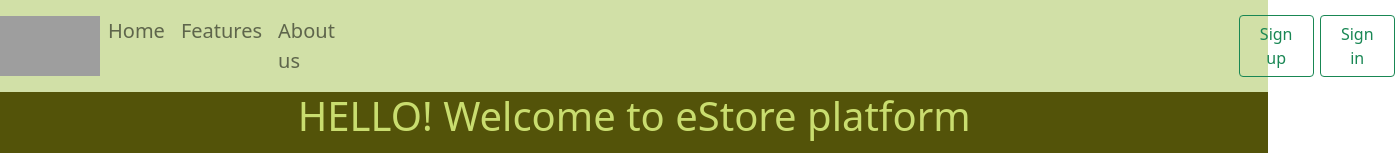
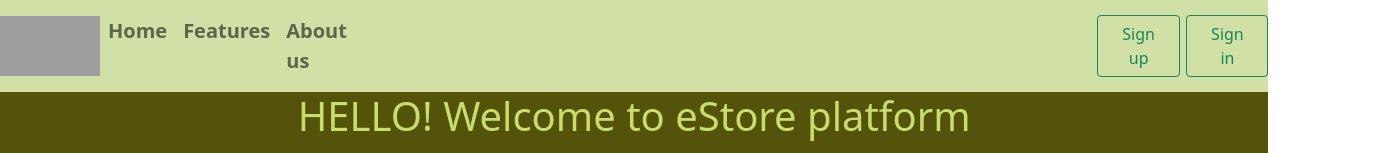
Before and after one commit to Rayan-Mansour/GraduateProject, a plain HTML site: page HTML/HTML.html in a window 1280 px wide. Shown: the top 153 px of the page, 1395 px wide, since content can reach past the window. Drawn offline with nearby package versions, Linux system fonts and the light colour scheme; grey boxes are pictures that could not be loaded.

Commit message:
small changes on btn1 element

```diff
--- a/HTML/CSS/Style.css
+++ b/HTML/CSS/Style.css
@@ -14,8 +14,8 @@
 
 #btn1{
 
-    margin-left: 70vw;
-    padding-inline: 20px;
+    margin-left: 58vw;
+    padding-inline: 18px;
 
 
 }
--- a/HTML/HTML.html
+++ b/HTML/HTML.html
@@ -23,13 +23,13 @@
             </button>
               <ul class="navbar-nav">
                 <li class="nav-item active">
-                  <a class="nav-link" href="#">Home</a>
+                  <a class="nav-link" href="#"><strong>Home</strong></a>
                 </li>
                 <li class="nav-item">
-                  <a class="nav-link" href="#">Features</a>
+                  <a class="nav-link" href="#"><strong>Features</strong></a>
                 </li>
                 <li class="nav-item">
-                  <a class="nav-link" href="#">About us</a>
+                  <a class="nav-link" href="#"><strong>About us</strong></a>
                 </li>
               </ul>
 
--- /dev/null
+++ b/HTML/Javascript.js
@@ -0,0 +1,2 @@
+var now = new Date();
+alert(now);
```
